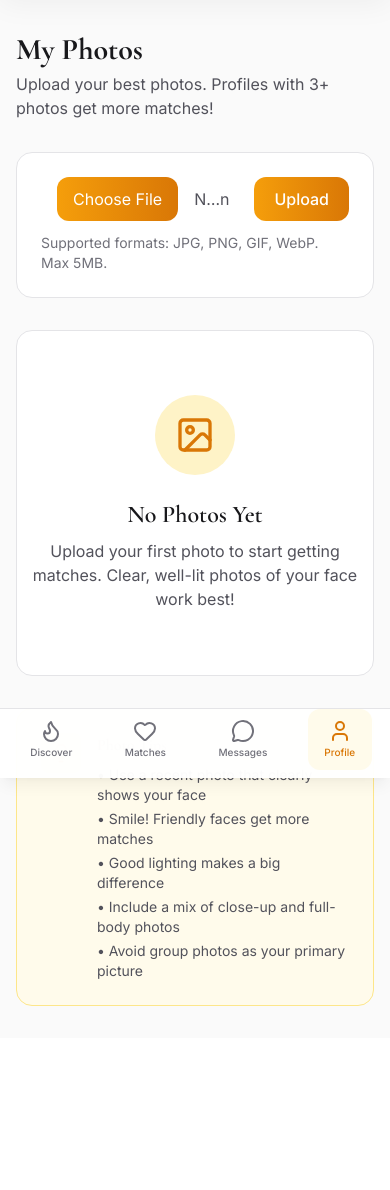
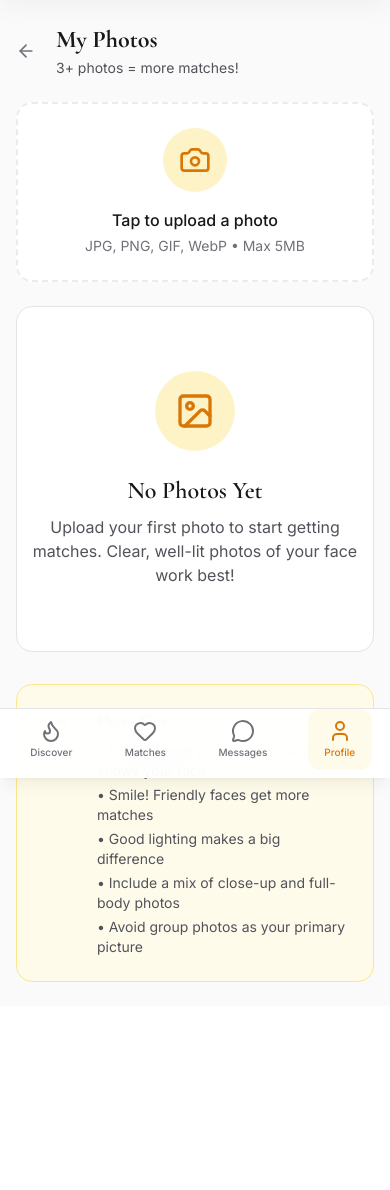
Before and after one commit to bogdang40/DouaInimi, a Flask app: page /profile/photos in a window 390 px wide. Shown: the part 66-1256 px from the top of the page. After the commit the page ends 1048 px from the top, so only its background shows below. Run offline with Flask 3, Linux system fonts and the light colour scheme; the visitor is signed in with stand-in values (Sample User, id 1); data that the repository does not hold is empty; some libraries are stand-ins or nearby versions.

Commit message:
Improve profile photos page for mobile
- Redesigned upload area with tap-to-upload UX
- Touch-friendly photo action buttons (always visible on mobile)
- Better status badges with emoji indicators
- Haptic feedback on actions
- Back button for mobile navigation
- Lazy loading for photo images
- Hover-only overlay on desktop, gradient overlay on mobile

🤖 Generated with [Claude Code](https://claude.com/claude-code)

Co-Authored-By: Claude Opus 4.5 <noreply@anthropic.com>

```diff
--- a/app/templates/profile/photos.html
+++ b/app/templates/profile/photos.html
@@ -6,30 +6,82 @@
 
 {% block footer %}{% endblock %}
 
+{% block extra_css %}
+<style>
+    /* Upload area styling */
+    .upload-area {
+        border: 2px dashed var(--border-color, #e5e7eb);
+        transition: all 0.2s ease;
+    }
+    .upload-area.drag-over {
+        border-color: #f59e0b;
+        background: rgba(245, 158, 11, 0.05);
+    }
+    .dark .upload-area {
+        --border-color: rgba(255, 255, 255, 0.1);
+    }
+
+    /* Photo card touch-friendly actions */
+    .photo-actions {
+        opacity: 1;
+        background: linear-gradient(to top, rgba(0,0,0,0.7) 0%, transparent 100%);
+    }
+
+    @media (hover: hover) {
+        .photo-actions {
+            opacity: 0;
+            background: rgba(0,0,0,0.6);
+        }
+        .photo-card:hover .photo-actions {
+            opacity: 1;
+        }
+    }
+
+    /* Upload progress */
+    .upload-progress {
+        height: 4px;
+        background: #e5e7eb;
+        border-radius: 2px;
+        overflow: hidden;
+    }
+    .upload-progress-bar {
+        height: 100%;
+        background: linear-gradient(90deg, #f59e0b, #f97316);
+        transition: width 0.3s ease;
+    }
+</style>
+{% endblock %}
+
 {% block content %}
-<div class="max-w-3xl mx-auto px-4 sm:px-6 lg:px-8 py-8 bg-surface-50 dark:bg-transparent min-h-screen">
-    <div class="mb-8">
-        <h1 class="font-display text-3xl font-bold text-surface-900 dark:text-white">My Photos</h1>
-        <p class="mt-1 text-surface-600 dark:text-gray-400">Upload your best photos. Profiles with 3+ photos get more matches!</p>
+<div class="max-w-3xl mx-auto px-4 sm:px-6 lg:px-8 py-6 bg-surface-50 dark:bg-transparent min-h-screen">
+    <!-- Header with back button -->
+    <div class="mb-6 flex items-center">
+        <a href="{{ url_for('profile.view') }}" class="md:hidden mr-3 p-2 -ml-2 text-surface-500 dark:text-gray-400 hover:text-surface-700 dark:hover:text-white rounded-lg">
+            <i data-lucide="arrow-left" class="w-5 h-5"></i>
+        </a>
+        <div>
+            <h1 class="font-display text-2xl sm:text-3xl font-bold text-surface-900 dark:text-white">My Photos</h1>
+            <p class="mt-0.5 text-sm text-surface-600 dark:text-gray-400">3+ photos = more matches!</p>
+        </div>
     </div>
 
-    <!-- Upload Form -->
-    <div class="bg-white dark:bg-white/5 border border-surface-200 dark:border-white/10 rounded-2xl p-6 mb-8">
-        <form method="POST" enctype="multipart/form-data" class="flex items-center space-x-4">
-            <input type="hidden" name="csrf_token" value="{{ csrf_token() }}">
-            <div class="flex-1">
-                <input type="file"
-                       name="photo"
-                       accept="image/jpeg,image/png,image/gif,image/webp"
-                       class="w-full text-surface-600 dark:text-gray-300 file:mr-4 file:py-2.5 file:px-4 file:rounded-xl file:border-0 file:bg-gradient-to-r file:from-amber-500 file:to-amber-600 file:text-white file:cursor-pointer file:hover:from-amber-400 file:hover:to-amber-500">
+    <!-- Upload Form - Mobile Optimized -->
+    <form method="POST" enctype="multipart/form-data" id="upload-form" class="mb-6">
+        <input type="hidden" name="csrf_token" value="{{ csrf_token() }}">
+        <label for="photo-input" class="upload-area block rounded-2xl p-6 sm:p-8 bg-white dark:bg-white/5 cursor-pointer text-center">
+            <input type="file"
+                   id="photo-input"
+                   name="photo"
+                   accept="image/jpeg,image/png,image/gif,image/webp"
+                   class="hidden"
+                   onchange="document.getElementById('upload-form').submit();">
+            <div class="w-16 h-16 bg-amber-100 dark:bg-amber-500/20 rounded-full flex items-center justify-center mx-auto mb-4">
+                <i data-lucide="camera" class="w-8 h-8 text-amber-600 dark:text-amber-400"></i>
             </div>
-            <button type="submit"
-                    class="px-5 py-2.5 bg-gradient-to-r from-amber-500 to-amber-600 text-white rounded-xl hover:from-amber-400 hover:to-amber-500 transition font-medium">
-                Upload
-            </button>
-        </form>
-        <p class="mt-3 text-sm text-surface-500">Supported formats: JPG, PNG, GIF, WebP. Max 5MB.</p>
-    </div>
+            <p class="font-medium text-surface-900 dark:text-white mb-1">Tap to upload a photo</p>
+            <p class="text-sm text-surface-500 dark:text-gray-400">JPG, PNG, GIF, WebP • Max 5MB</p>
+        </label>
+    </form>
 
     <!-- Rejected Photos Alert -->
     {% set rejected_photos = photos | selectattr('moderation_status', 'equalto', 'rejected') | list %}
@@ -69,72 +121,69 @@
 
     <!-- Photos Grid -->
     {% if photos %}
-    <div class="grid grid-cols-2 sm:grid-cols-3 gap-4">
+    <div class="grid grid-cols-2 sm:grid-cols-3 gap-3 sm:gap-4">
         {% for photo in photos %}
-        <div class="relative group bg-white dark:bg-white/5 border border-surface-200 dark:border-white/10 rounded-xl overflow-hidden">
+        <div class="photo-card relative bg-white dark:bg-white/5 border border-surface-200 dark:border-white/10 rounded-xl overflow-hidden">
             <div class="aspect-square">
                 <img src="{{ photo.url }}"
                      alt="Photo {{ loop.index }}"
+                     loading="lazy"
                      class="w-full h-full object-cover {% if photo.moderation_status == 'rejected' %}opacity-50{% endif %}">
             </div>
 
             <!-- Status badges -->
             <div class="absolute top-2 left-2 flex flex-col gap-1">
-                <!-- Primary badge -->
                 {% if photo.is_primary %}
-                <div class="px-2 py-1 bg-gradient-to-r from-amber-500 to-amber-600 text-white text-xs rounded-lg font-medium">
-                    Primary
+                <div class="px-2 py-1 bg-gradient-to-r from-amber-500 to-amber-600 text-white text-[10px] sm:text-xs rounded-lg font-medium shadow">
+                    ⭐ Primary
                 </div>
                 {% endif %}
 
-                <!-- Moderation status badge -->
                 {% if photo.moderation_status == 'pending' %}
-                <div class="px-2 py-1 bg-amber-500/90 text-white text-xs rounded-lg font-medium flex items-center gap-1">
-                    <i data-lucide="clock" class="w-3 h-3"></i>
-                    Pending
+                <div class="px-2 py-1 bg-amber-500/90 backdrop-blur-sm text-white text-[10px] sm:text-xs rounded-lg font-medium">
+                    ⏳ Pending
                 </div>
                 {% elif photo.moderation_status == 'rejected' %}
-                <div class="px-2 py-1 bg-red-500/90 text-white text-xs rounded-lg font-medium flex items-center gap-1">
-                    <i data-lucide="x-circle" class="w-3 h-3"></i>
-                    Rejected
+                <div class="px-2 py-1 bg-red-500/90 backdrop-blur-sm text-white text-[10px] sm:text-xs rounded-lg font-medium">
+                    ❌ Rejected
                 </div>
                 {% elif photo.moderation_status == 'approved' %}
-                <div class="px-2 py-1 bg-green-500/90 text-white text-xs rounded-lg font-medium flex items-center gap-1">
-                    <i data-lucide="check-circle" class="w-3 h-3"></i>
-                    Approved
+                <div class="px-2 py-1 bg-green-500/90 backdrop-blur-sm text-white text-[10px] sm:text-xs rounded-lg font-medium">
+                    ✓ Approved
                 </div>
                 {% endif %}
             </div>
 
-            <!-- Rejection reason (shown below photo) -->
+            <!-- Rejection reason -->
             {% if photo.moderation_status == 'rejected' and photo.moderation_notes %}
             <div class="px-3 py-2 bg-red-50 dark:bg-red-500/10 border-t border-red-200 dark:border-red-500/20">
-                <p class="text-xs text-red-700 dark:text-red-400">
-                    <strong>Reason:</strong> {{ photo.moderation_notes }}
+                <p class="text-[10px] sm:text-xs text-red-700 dark:text-red-400 line-clamp-2">
+                    {{ photo.moderation_notes }}
                 </p>
             </div>
             {% endif %}
 
-            <!-- Actions overlay -->
-            <div class="absolute inset-0 {% if photo.moderation_status == 'rejected' and photo.moderation_notes %}bottom-auto aspect-square{% endif %} bg-surface-900/60 dark:bg-surface-950/80 opacity-0 group-hover:opacity-100 transition-opacity flex items-center justify-center space-x-2">
+            <!-- Actions - Always visible at bottom on mobile -->
+            <div class="photo-actions absolute bottom-0 left-0 right-0 p-2 flex items-center justify-end space-x-2 transition-opacity">
                 {% if not photo.is_primary and photo.moderation_status == 'approved' %}
                 <form action="{{ url_for('profile.set_primary_photo', photo_id=photo.id) }}" method="POST">
                     <input type="hidden" name="csrf_token" value="{{ csrf_token() }}">
                     <button type="submit"
-                            class="p-2 bg-white/20 hover:bg-white/30 rounded-lg text-white"
+                            onclick="if('vibrate' in navigator) navigator.vibrate(10);"
+                            class="p-2.5 bg-white/90 dark:bg-surface-800/90 backdrop-blur-sm rounded-full text-amber-600 dark:text-amber-400 shadow-lg active:scale-95 transition-transform"
                             title="Set as primary">
-                        <i data-lucide="star" class="w-5 h-5"></i>
+                        <i data-lucide="star" class="w-4 h-4"></i>
                     </button>
                 </form>
                 {% endif %}
 
                 <form action="{{ url_for('profile.delete_photo', photo_id=photo.id) }}" method="POST"
-                      onsubmit="return confirm('Delete this photo?')">
+                      onsubmit="if('vibrate' in navigator) navigator.vibrate([30,20,30]); return confirm('Delete this photo?')">
                     <input type="hidden" name="csrf_token" value="{{ csrf_token() }}">
                     <button type="submit"
-                            class="p-2 bg-red-500/30 hover:bg-red-500/50 rounded-lg text-white"
+                            class="p-2.5 bg-white/90 dark:bg-surface-800/90 backdrop-blur-sm rounded-full text-red-500 shadow-lg active:scale-95 transition-transform"
                             title="Delete photo">
-                        <i data-lucide="trash-2" class="w-5 h-5"></i>
+                        <i data-lucide="trash-2" class="w-4 h-4"></i>
                     </button>
                 </form>
             </div>
```
